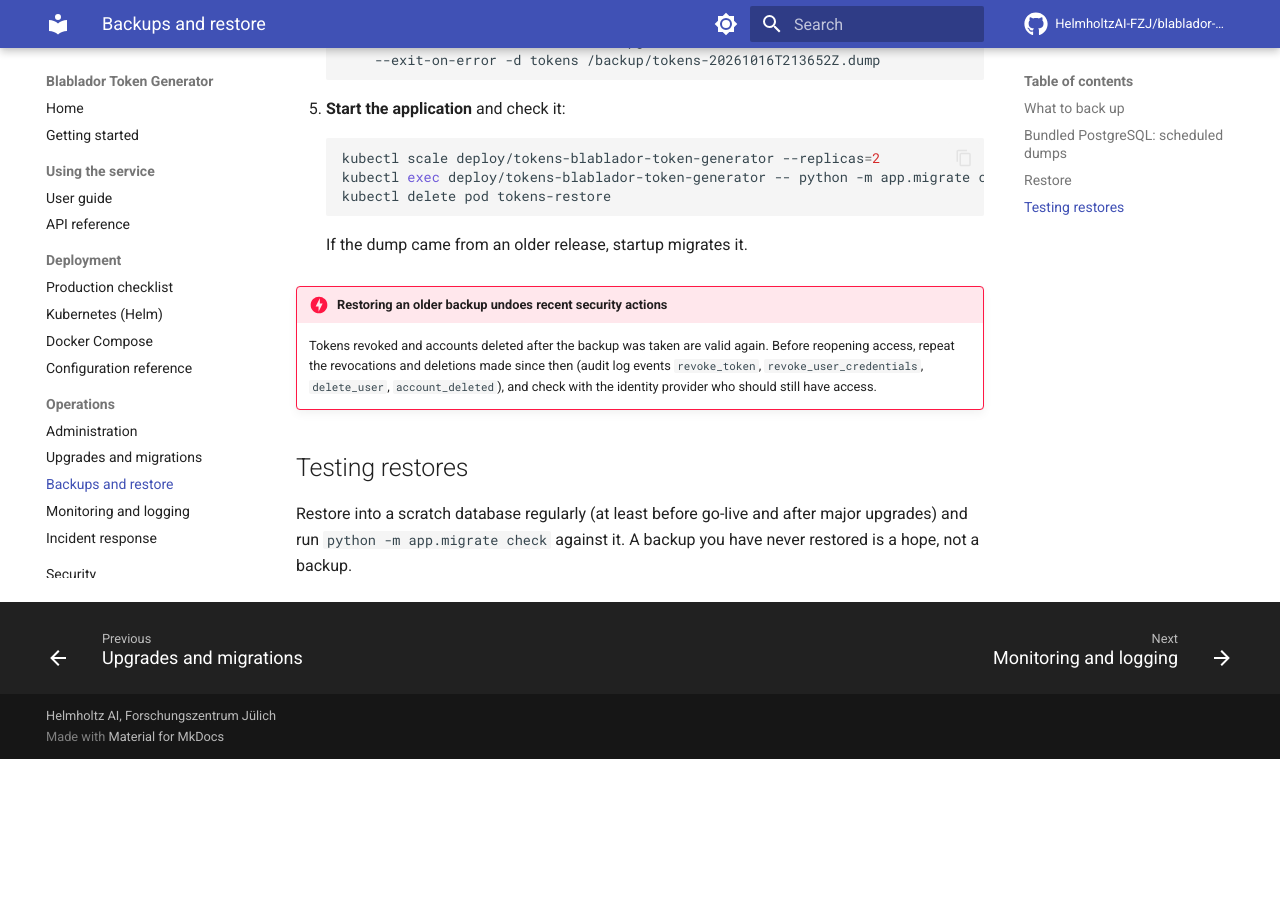
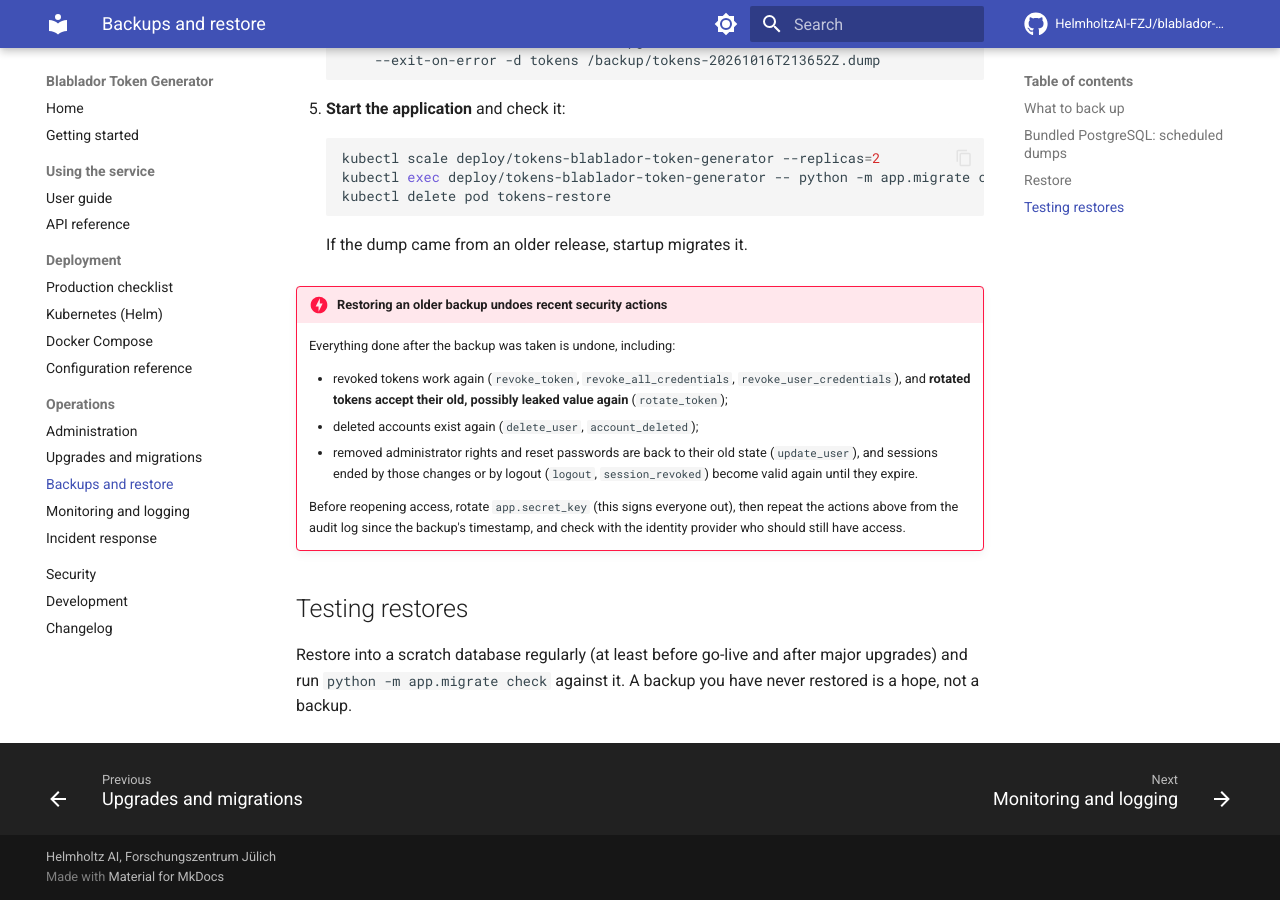
Before and after one commit to HelmholtzAI-FZJ/blablador-token-generator, an MkDocs documentation site: the page built from docs/operations/backups.md, in a window 1280 px wide and 900 px high, scrolled down 2459 px. Built offline with MkDocs 1.6.1 and Material for MkDocs 9.7.7, drawn with Linux system fonts in a browser that asks for light colours; comment, search, counter and statistics services are not loaded; before the commit the page ends 3218 px from its top, so only the background shows below that.

Commit message:
docs: fixes from review
- Compose: the application image is built from the checked-out source, so
  upgrading means checking out the release and `up -d --build`; plain
  `up -d` kept the old build.
- Restore: list everything an older backup undoes (revocations,
  rotations, deletions, demotions, password resets, ended sessions) and
  rotate app.secret_key before reopening access.
- Getting started: use localhost throughout; cookies set on 127.0.0.1 do
  not reach a callback registered on localhost.
- Upgrades and development: the migration lock and startup-probe budget,
  and short lock timeouts for exclusive-lock migrations.

Co-Authored-By: Claude Opus 5.5 <noreply@anthropic.com>

```diff
--- a/docs/operations/backups.md
+++ b/docs/operations/backups.md
@@ -123,11 +123,20 @@ not on a live cluster); rehearse it on yours.
     If the dump came from an older release, startup migrates it.
 
 !!! danger "Restoring an older backup undoes recent security actions"
-    Tokens revoked and accounts deleted after the backup was taken are valid
-    again. Before reopening access, repeat the revocations and deletions made
-    since then (audit log events `revoke_token`, `revoke_user_credentials`,
-    `delete_user`, `account_deleted`), and check with the identity provider
-    who should still have access.
+    Everything done after the backup was taken is undone, including:
+
+    - revoked tokens work again (`revoke_token`, `revoke_all_credentials`,
+      `revoke_user_credentials`), and **rotated tokens accept their old,
+      possibly leaked value again** (`rotate_token`);
+    - deleted accounts exist again (`delete_user`, `account_deleted`);
+    - removed administrator rights and reset passwords are back to their old
+      state (`update_user`), and sessions ended by those changes or by logout
+      (`logout`, `session_revoked`) become valid again until they expire.
+
+    Before reopening access, rotate `app.secret_key` (this signs everyone
+    out), then repeat the actions above from the audit log since the backup's
+    timestamp, and check with the identity provider who should still have
+    access.
 
 ## Testing restores
 
```
Also changed, not shown: CHANGELOG.md (+3 -0 lines), docs/deployment/docker-compose.md (+15 -2 lines), docs/development.md (+5 -2 lines), docs/getting-started.md (+4 -2 lines), docs/operations/upgrades.md (+8 -3 lines).
